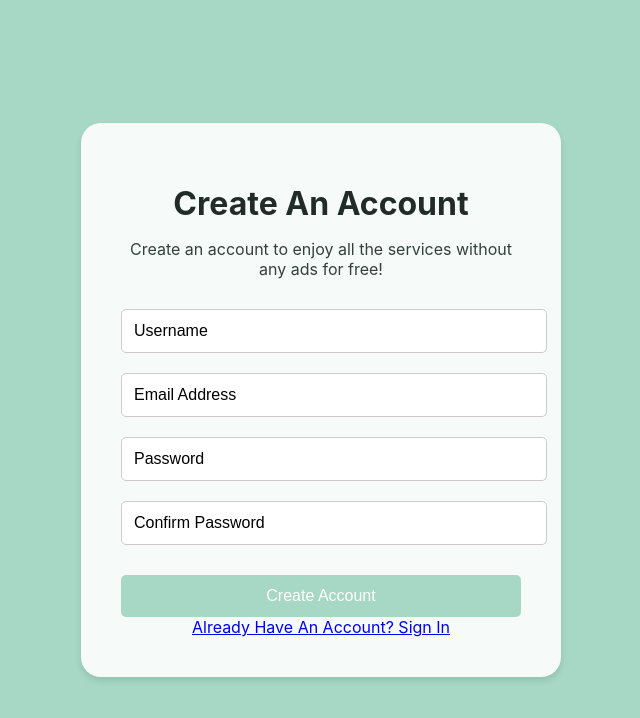
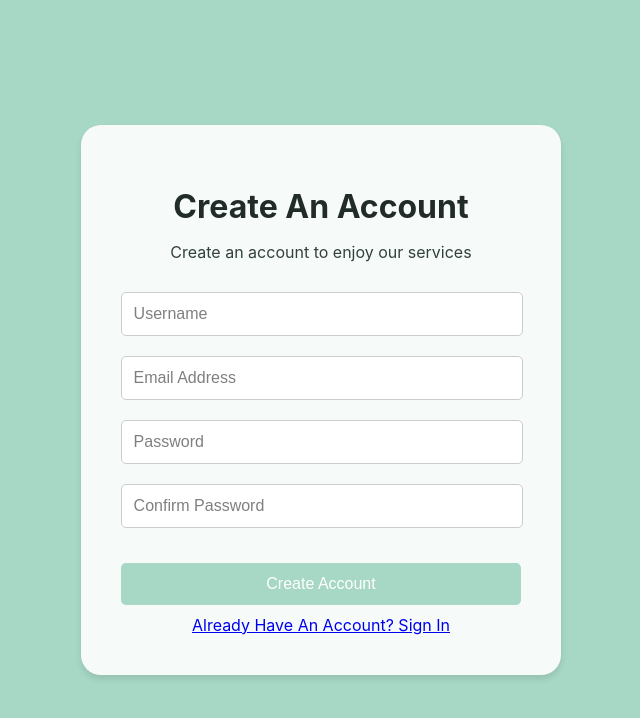
Before and after one commit to 1rayanharoon/Text-Summarizer, a React (Create React App) app in the folder front-end/: page /signup in a window 1280 px wide. Shown: the top 718 px of the page, without its empty margins (319-959 px from the left). Built offline with nearby package versions, Linux system fonts and the light colour scheme.

Commit message:
Login/Signup Page UI
Improved the UI of Login and Signup Page.

```diff
--- a/front-end/src/components/Login.js
+++ b/front-end/src/components/Login.js
@@ -30,8 +30,8 @@ const Paragraph = styled.p`
 `;
 
 const Input = styled.input`
-  width: 100%;
-  padding: 12px;
+  width: calc(100% - 24px); /* Adjusted width to accommodate padding */
+  padding: 12px; /* Equal padding on top and bottom */
   margin: 10px 0;
   border: 1px solid #ccc;
   border-radius: 5px;
@@ -41,8 +41,13 @@ const Input = styled.input`
 
   &::placeholder {
     color: #000000;
+    padding-left: 6px; /* Adjusted padding for left side */
+    padding-right: 6px; /* Adjusted padding for right side */
+    opacity: 0.5; /* Reduced opacity */
+    text-indent: -6.4px; /* Move the text slightly to the left */
   }
 `;
+
 
 const Button = styled.button`
   background-color: #A7D7C5;
@@ -53,7 +58,8 @@ const Button = styled.button`
   width: 100%;
   font-size: 16px;
   cursor: pointer;
-  margin-top: 20px;
+  margin-top: 25px;
+  margin-bottom: 10px;
 
   &:hover {
     background-color: #94C2B3;
@@ -78,5 +84,4 @@ const Login = () => {
     </Container>
   );
 };
-
 export default Login;
--- a/front-end/src/components/Signup.js
+++ b/front-end/src/components/Signup.js
@@ -30,8 +30,8 @@ const Paragraph = styled.p`
 `;
 
 const Input = styled.input`
-  width: 100%;
-  padding: 12px;
+  width: calc(100% - 24px); /* Adjusted width to accommodate padding */
+  padding: 12px; /* Equal padding on top and bottom */
   margin: 10px 0;
   border: 1px solid #ccc;
   border-radius: 5px;
@@ -41,6 +41,10 @@ const Input = styled.input`
 
   &::placeholder {
     color: #000000;
+    padding-left: 6px; /* Adjusted padding for left side */
+    padding-right: 6px; /* Adjusted padding for right side */
+    opacity: 0.5; /* Reduced opacity */
+    text-indent: -6.4px; /* Move the text slightly to the left */s
   }
 `;
 
@@ -53,7 +57,8 @@ const Button = styled.button`
   width: 100%;
   font-size: 16px;
   cursor: pointer;
-  margin-top: 20px;
+  margin-top: 25px;
+  margin-bottom: 10px;
 
   &:hover {
     background-color: #94C2B3;
@@ -66,7 +71,7 @@ const Signup = () => {
       <FormWrapper>
         <Title>Create An Account</Title>
         <Paragraph>
-          Create an account to enjoy all the services without any ads for free!
+          Create an account to enjoy our services
         </Paragraph>
         <form>
           <Input type="username" placeholder="Username" />
```
